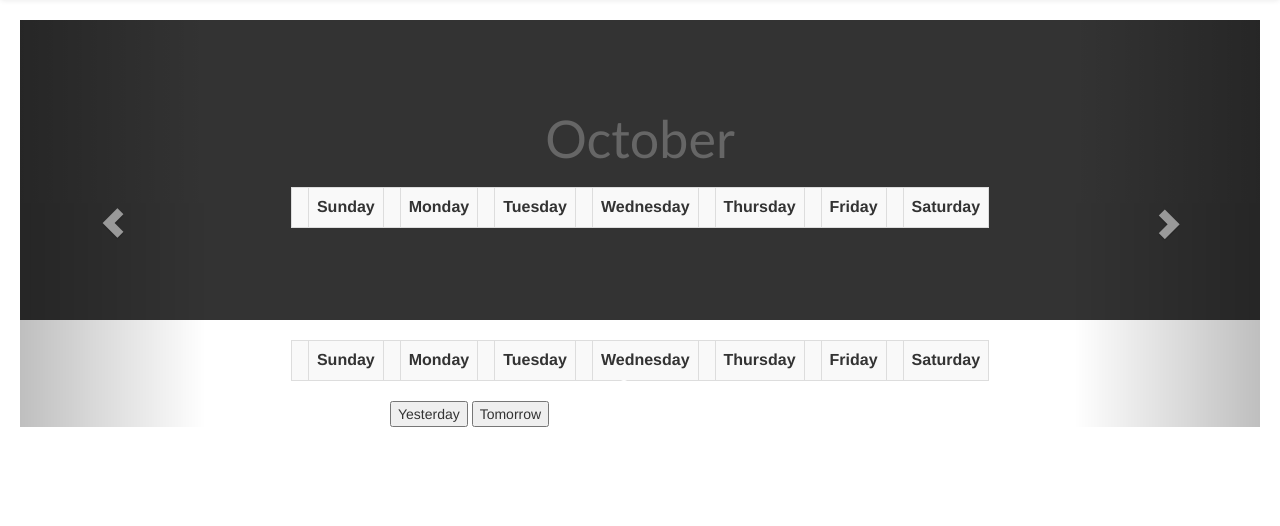
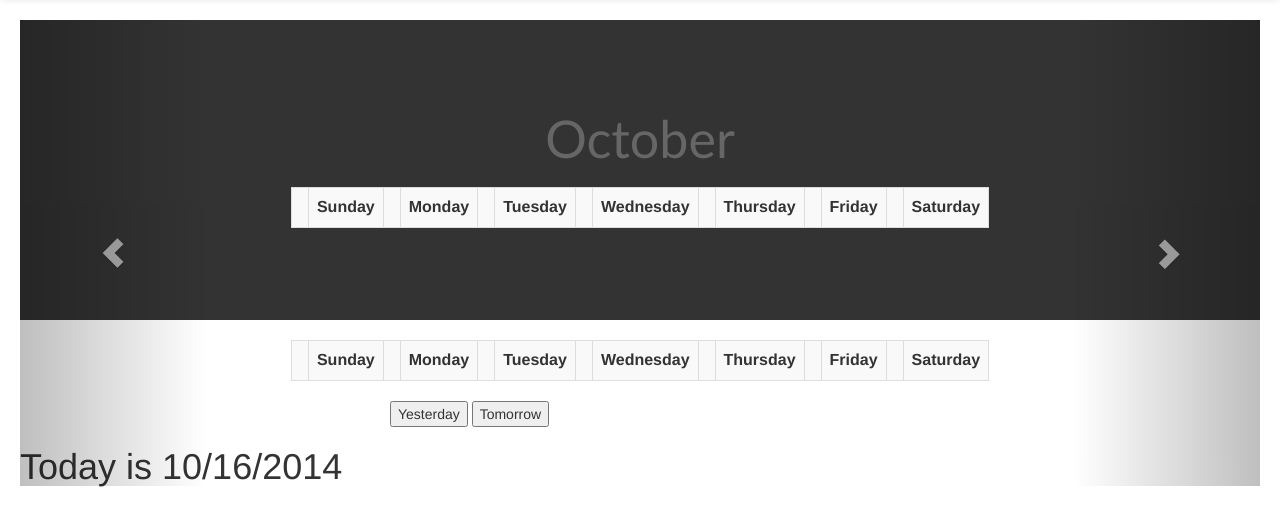
Before and after one commit to henryhwilson/dartmouthcalendar, a Flask app: page /index in a window 1280 px wide. Shown: the part 52-578 px from the top of the page. Run offline with Flask 2, Linux system fonts and the light colour scheme; lists and menus that the app fills with data are empty; parts of the project's set-up code (start-up, migrations or seed data) failed here and were passed over; some libraries are stand-ins or nearby versions.

Commit message:
added todays date

```diff
--- a/webpage/app/templates/index.html
+++ b/webpage/app/templates/index.html
@@ -125,6 +125,13 @@
             <input type="button" name="b1" value="Yesterday" onclick="location.href='index'">
             <input type="button" name="b1" value="Tomorrow" onclick="location.href='index'">
         </div>
+
+        <div id="day month year">
+            <h1>
+                Today is {{month}}/{{day}}/{{year}}
+            </h1>
+        </div>
+
         <a class="carousel-control left" href="#myCarousel" data-slide="prev">
             <span class="glyphicon glyphicon-chevron-left"></span>
         </a>
--- a/webpage/app/views.py
+++ b/webpage/app/views.py
@@ -12,14 +12,19 @@ def index(year):
 	user = {'nickname': 'Dartmouth'}  # fake user
 	cal = Calendar(0)
 	cal.setfirstweekday(6)  # 6 represents Sunday. Sets first weekday to Sunday.
+	day=date.today().day
+	month=date.today().month
 	try:
 		if not year:
 			year = date.today().year
+			day=date.today().day
+			month=date.today().month
+
 		cal_list = [cal.monthdatescalendar(year, i+1) for i in xrange(12)]
 	except Exception, e:
 		abort(404)
 	else:
-		return render_template('index.html', title='Home', user=user, year=year, cal=cal_list)
+		return render_template('index.html', title='Home', day=day, month=month, user=user, year=year, cal=cal_list)
 	abort(404)
 
 @app.route('/scraper', methods=['GET'])
```
